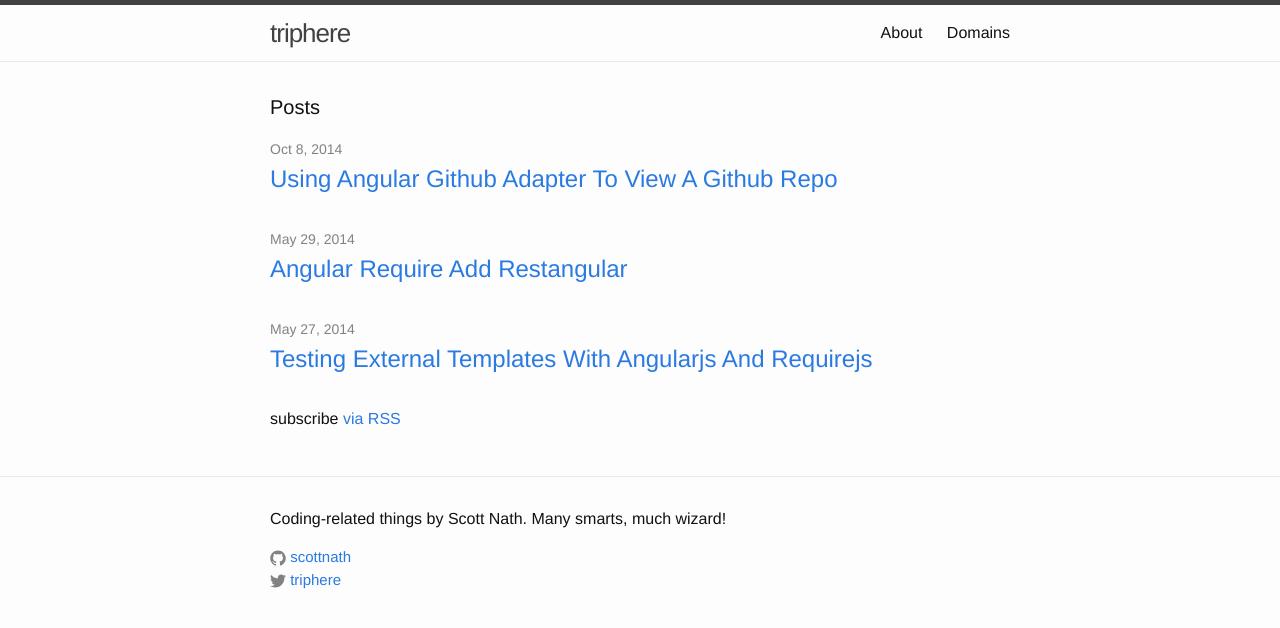
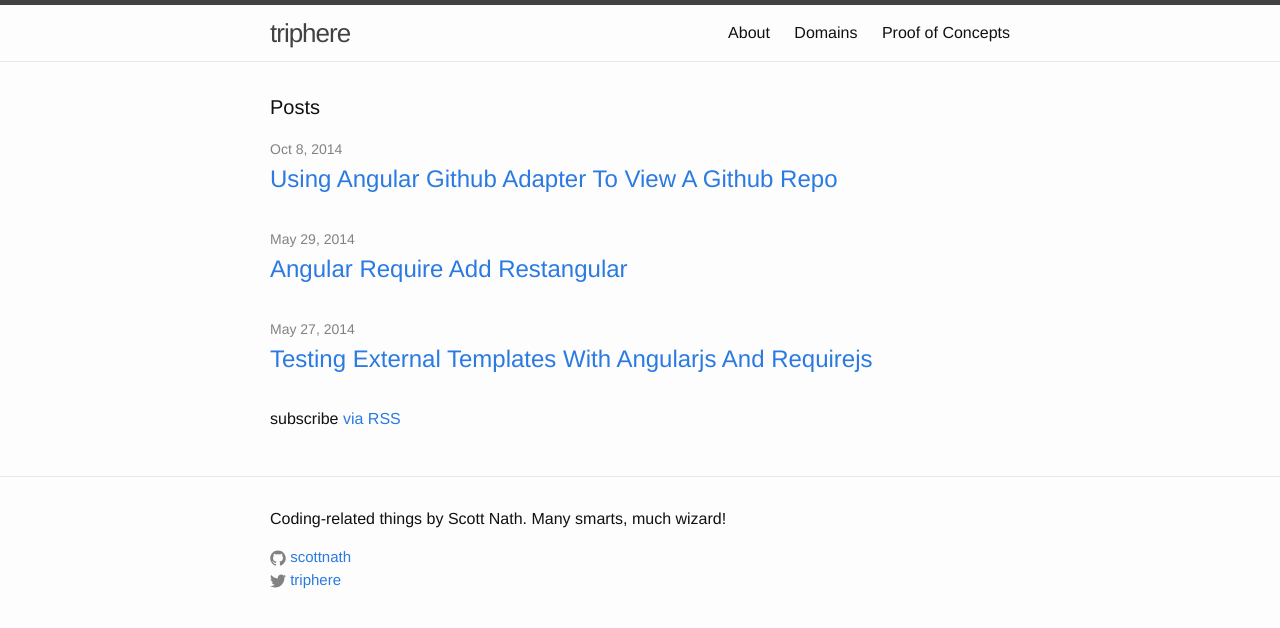
Before and after one commit to scottnath/triphere, a Jekyll site: the page built from index.html, in a window 1280 px wide. Shown: the top 628 px of the page. Built offline with Jekyll 4.4.1, drawn with Linux system fonts in a browser that asks for light colours.

Commit message:
saving poc version

```diff
--- a/_config.yml
+++ b/_config.yml
@@ -1,6 +1,6 @@
 # Site settings
 title: triphere
-email: your-email@domain.com
+email: scott@triphere.com
 description: > # this means to ignore newlines until "baseurl:"
   Coding-related things by Scott Nath. Many smarts, much wizard!
 baseurl: "/triphere" # the subpath of your site, e.g. /blog/
--- a/_includes/header.html
+++ b/_includes/header.html
@@ -5,20 +5,10 @@
     <a class="site-title" href="{{ site.baseurl }}/">{{ site.title }}</a>
 
     <nav class="site-nav">
-      <a href="#" class="menu-icon">
-        <svg viewBox="0 0 18 15">
-          <path fill="#424242" d="M18,1.484c0,0.82-0.665,1.484-1.484,1.484H1.484C0.665,2.969,0,2.304,0,1.484l0,0C0,0.665,0.665,0,1.484,0 h15.031C17.335,0,18,0.665,18,1.484L18,1.484z"/>
-          <path fill="#424242" d="M18,7.516C18,8.335,17.335,9,16.516,9H1.484C0.665,9,0,8.335,0,7.516l0,0c0-0.82,0.665-1.484,1.484-1.484 h15.031C17.335,6.031,18,6.696,18,7.516L18,7.516z"/>
-          <path fill="#424242" d="M18,13.516C18,14.335,17.335,15,16.516,15H1.484C0.665,15,0,14.335,0,13.516l0,0 c0-0.82,0.665-1.484,1.484-1.484h15.031C17.335,12.031,18,12.696,18,13.516L18,13.516z"/>
-        </svg>
-      </a>
-
       <div class="trigger">
-        {% for page in site.pages %}
-          {% if page.title %}
-          <a class="page-link" href="{{ page.url | prepend: site.baseurl }}">{{ page.title }}</a>
-          {% endif %}
-        {% endfor %}
+        <a class="page-link" href="{{ site.baseurl }}/about" title="About">About</a>
+        <a class="page-link" href="{{ site.baseurl }}/domains" title="Domains I own">Domains</a>
+        <a class="page-link" href="{{ site.baseurl }}/pocs" title="Proof of Concepts I've thrown at the wall">Proof of Concepts</a>
       </div>
     </nav>
 
--- a/_layouts/default.html
+++ b/_layouts/default.html
@@ -1,5 +1,5 @@
 <!DOCTYPE html>
-<html>
+<html ng-app="angularApp">
 
   {% include head.html %}
 
--- /dev/null
+++ b/scripts/angular-app.js
@@ -0,0 +1,3 @@
+'use strict';
+
+angular.module('angularApp', []);
```
Also changed, not shown: pocs/index.html (added, +13 -0 lines).
